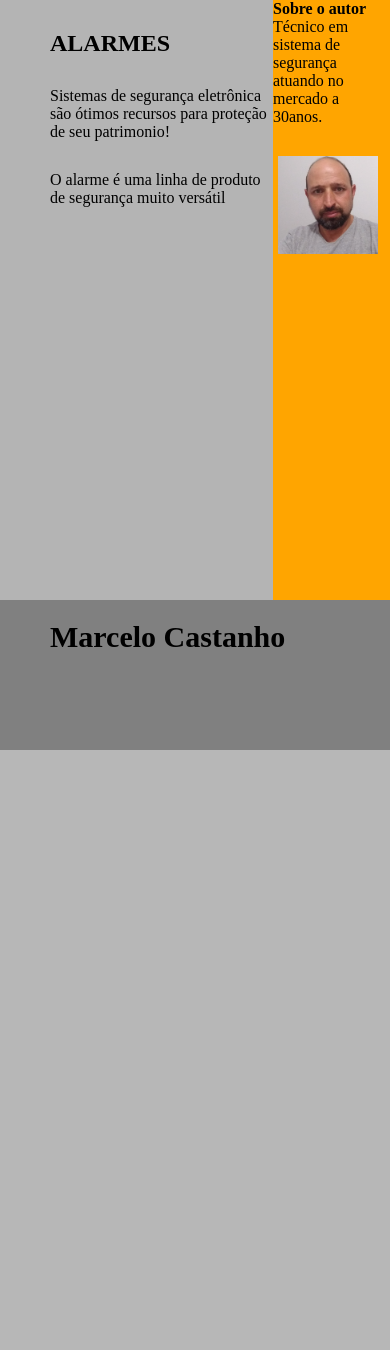
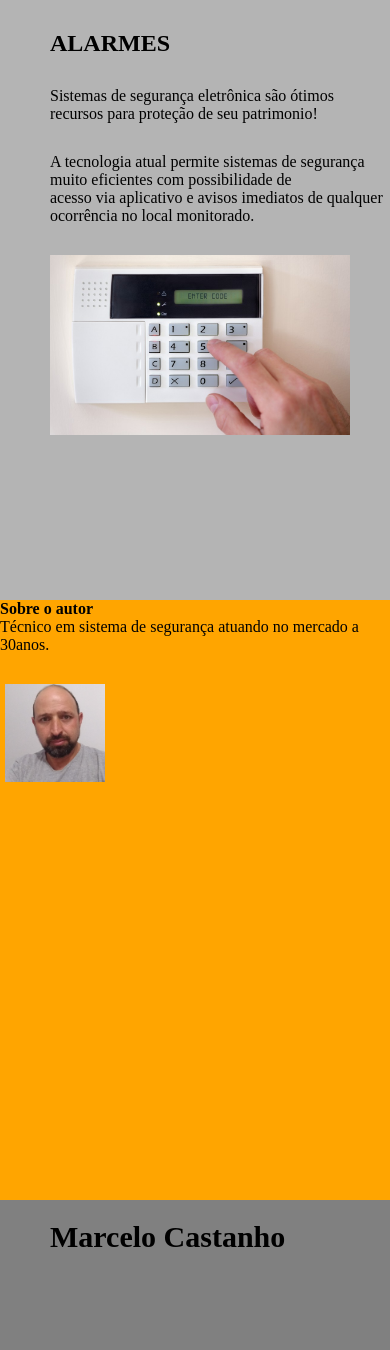
Before and after one commit to marcelo-prog/O-instalador, a PHP site: page / in a window 390 px wide. Shown: the part 150-1500 px from the top of the page. Before the commit the page ends 900 px from the top, so only its background shows below. Run offline with PHP 8.4, Linux system fonts and the light colour scheme.

Commit message:
update02
mais responsivo

```diff
--- a/css/style.css
+++ b/css/style.css
@@ -58,6 +58,13 @@ section p{
 	margin-bottom: 30p
 }
 
+section img{
+	width:450px;
+	margin-top: 30px;
+	margin-left: 50px;
+
+}
+
 article{
 	width:30%;
 	float:right;
@@ -106,6 +113,23 @@ footer h5{
 		font-size: 20px;
 	}
 
+
+	section{
+		width:100%;
+		float:left;
+		background-color:rgb(180,180,180);
+		height:600px;
+	}
+
+	article{
+		width:100%;
+		float:left;
+		height:600px;
+		background-color:orange;
+	}
+
+
+
 }
 
 @media screen and (max-width:460px){
@@ -139,6 +163,13 @@ footer h5{
 		height:120px;
 		background-color:rgb(200,200,200);
 	}
+	section img{
+		width:300px;
+		margin-top: 30px;
+		margin-left: 50px;
+
+	}
+
 
 }
 
--- a/index.html
+++ b/index.html
@@ -36,7 +36,10 @@
 
 			<h2>ALARMES</h2>
 			<p> Sistemas de segurança eletrônica são ótimos recursos para proteção de seu patrimonio!</p>
-			<p> O alarme é uma linha de produto de segurança muito versátil </p>
+			<p> A tecnologia atual permite sistemas de segurança muito eficientes com possibilidade de <br>
+			acesso via aplicativo e avisos imediatos de qualquer ocorrência no local monitorado.</p>
+			<img src="imagens/central_de_alarme.jpg" alt="Central de Alarme">
+
 
 		</section>
 
```
Also changed, not shown: imagens/central_de_alarme.jpg (added).
